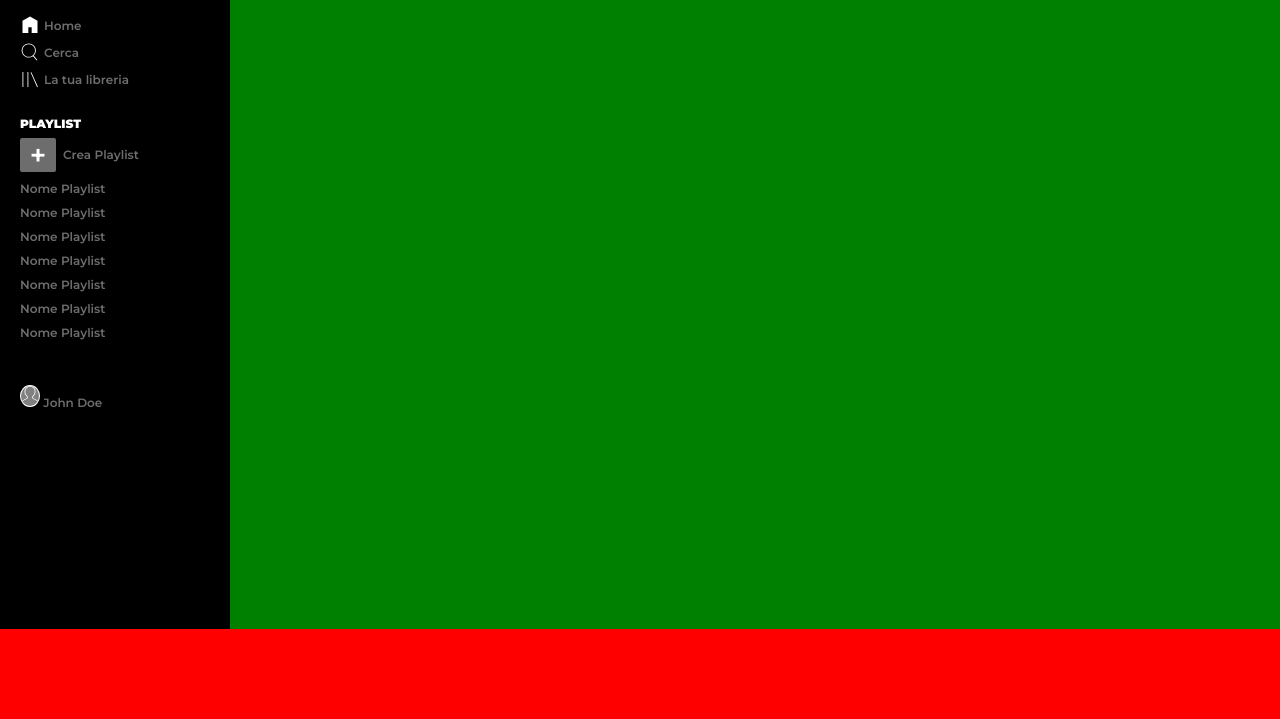
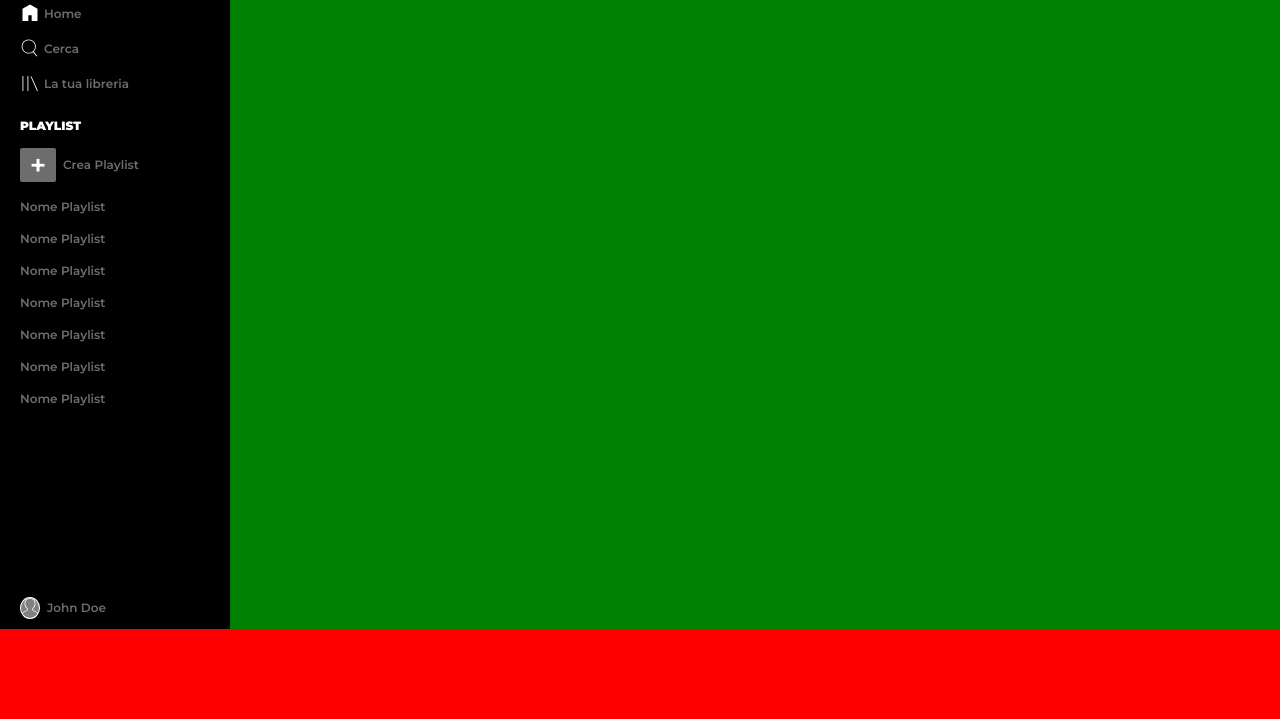
Before and after one commit to MarcoHijacker/html-css-spotifyweb, a plain HTML site: page index.html in a window 1280 px wide. Shown: the part 81-800 px from the top of the page. Drawn offline with Linux system fonts and the light colour scheme.

Commit message:
Struttura + Frame laterale.

```diff
--- a/css/main.css
+++ b/css/main.css
@@ -1,7 +1,6 @@
 /* Custom CSS Spotify Web */
 
 /* Generali */
-
 * {
   margin: 0;
   padding: 0;
@@ -14,7 +13,6 @@ body {
 }
 
 /* Main */
-
 main {
   height: calc(100% - 90px);
   width: 100%;
@@ -52,11 +50,11 @@ main {
   color: white;
   text-decoration: none;
 }
-#frame > div {
-  margin-top: 20px;
+#frame div ul li {
+  margin: 15px 0;
 }
-#frame div ul li {
-  margin: 7px 0;
+.logo, .playlist, .owner {
+  margin: 10px 0;
 }
 .logo img {
   width: 150px;
@@ -105,6 +103,15 @@ main {
 .owner {
   margin-top: auto;
 }
+.owner-info a {
+  display: flex;
+  align-items: center;
+}
+.owner-info a span {
+  padding-left: 7px;
+}
+
+/* Sezione Content */
 #content {
   background: green;
   width: calc(100% - 230px);
@@ -113,7 +120,6 @@ main {
 }
 
 /* Footer */
-
 footer {
   width: 100%;
   height: 90px;
@@ -121,6 +127,8 @@ footer {
   z-index: 900;
   background-color: red;
 }
+
+/* Sezione Player */
 #player {
   background-color: darkgray;
 }
```
Also changed, not shown: index.html (+3 -0 lines).
